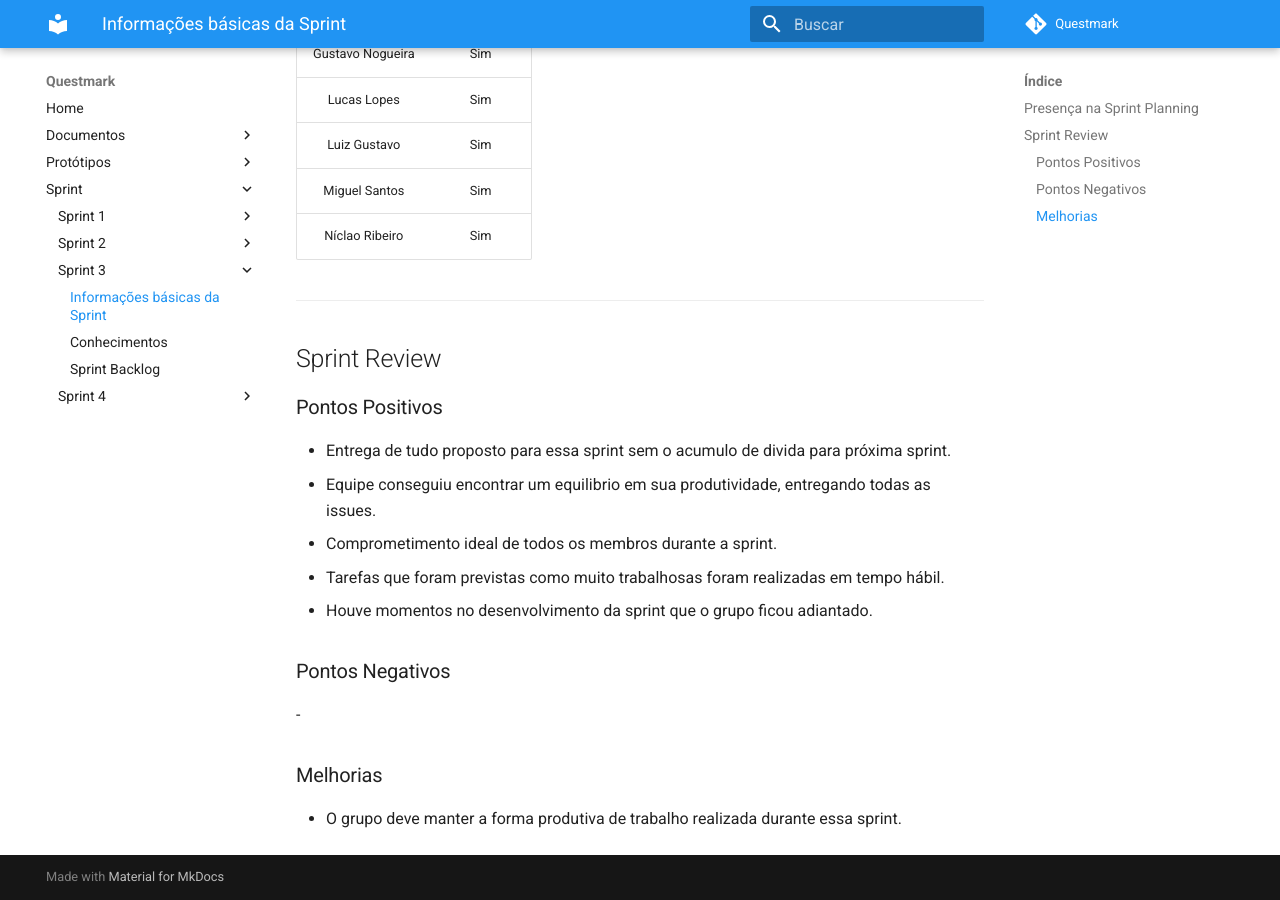
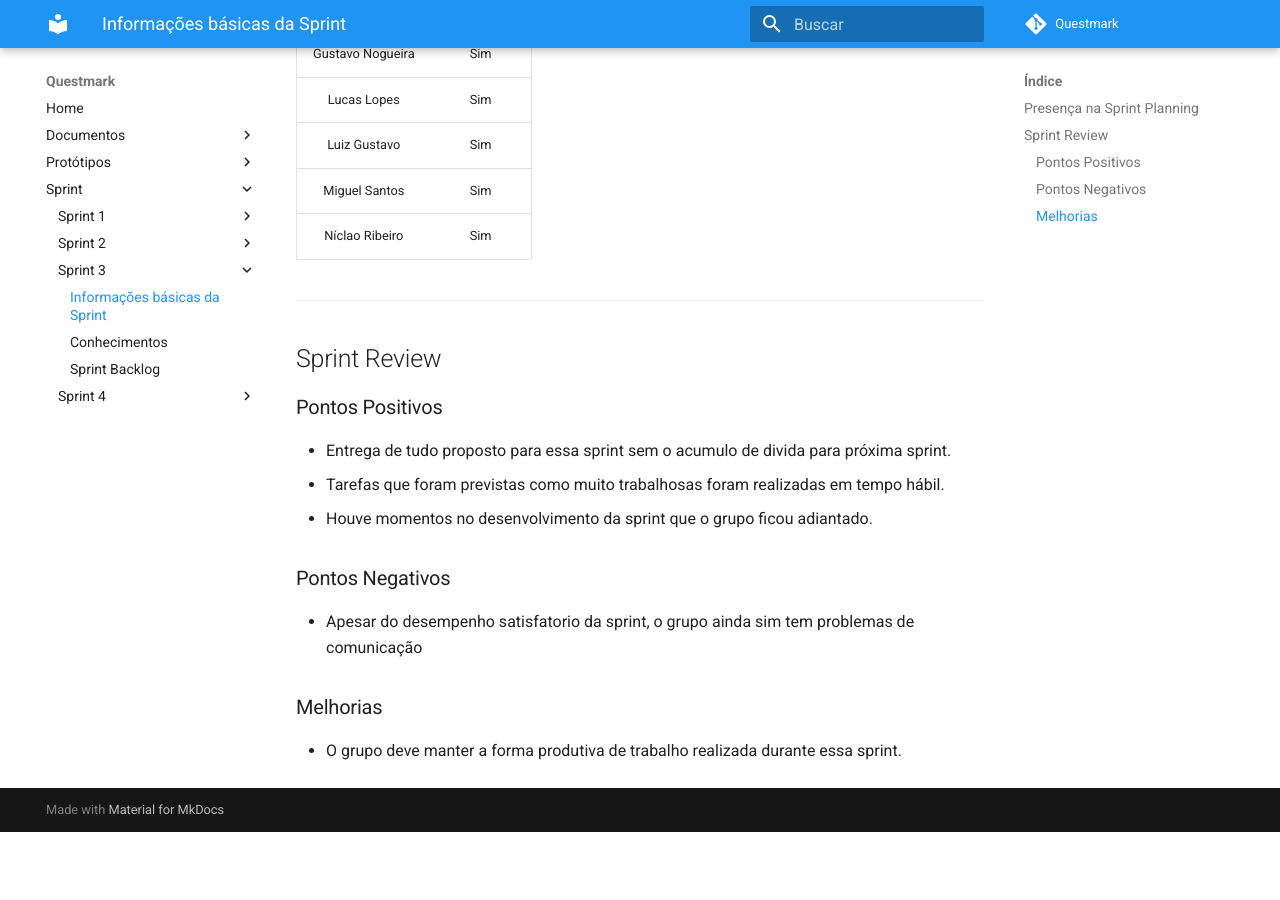
Before and after one commit to fga-eps-mds/2019.2-Questmark, an MkDocs documentation site: the page built from docs/Sprint/Sprint 3/Basico.md, in a window 1280 px wide and 900 px high, scrolled down 716 px. Built offline with MkDocs 1.6.1 and Material for MkDocs 9.7.7, drawn with Linux system fonts in a browser that asks for light colours; comment, search, counter and statistics services are not loaded; after the commit the page ends 1548 px from its top, so only the background shows below that.

Commit message:
Adicionando informações restantes à sprint 3

```diff
--- a/docs/Sprint/Sprint 3/Basico.md
+++ b/docs/Sprint/Sprint 3/Basico.md
@@ -26,13 +26,11 @@
 ## Sprint Review
 ### Pontos Positivos
 - Entrega de tudo proposto para essa sprint sem o acumulo de divida para próxima sprint.
-- Equipe conseguiu encontrar um equilibrio em sua produtividade, entregando todas as issues.
-- Comprometimento ideal de todos os membros durante a sprint.
 - Tarefas que foram previstas como muito trabalhosas foram realizadas em tempo hábil.
 - Houve momentos no desenvolvimento da sprint que o grupo ficou adiantado.
 
 ### Pontos Negativos
--
+- Apesar do desempenho satisfatorio da sprint, o grupo ainda sim tem problemas de comunicação
 
 ### Melhorias
 - O grupo deve manter a forma produtiva de trabalho realizada durante essa sprint.
```
Also changed, not shown: site/search/search_index.json, 1 other file.
